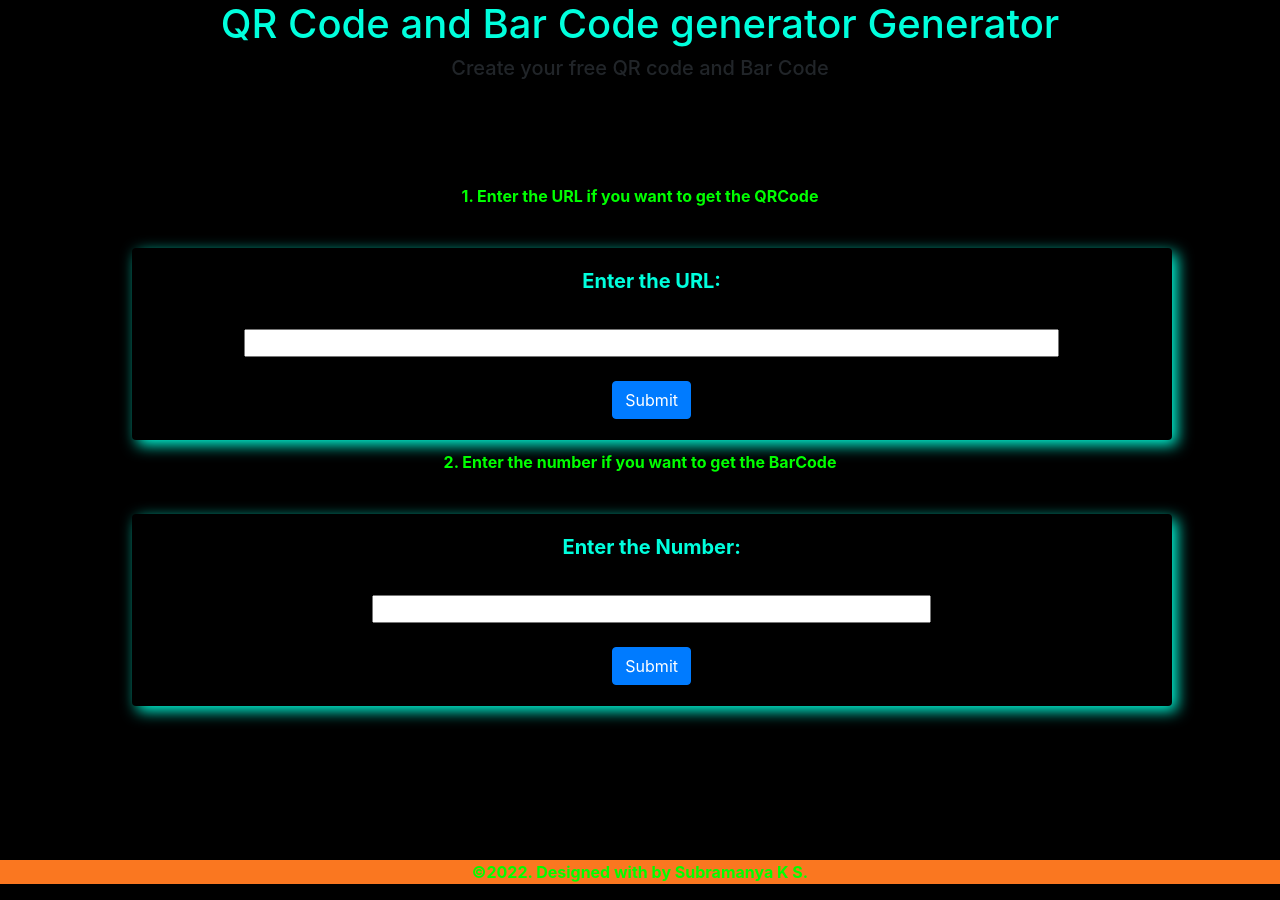
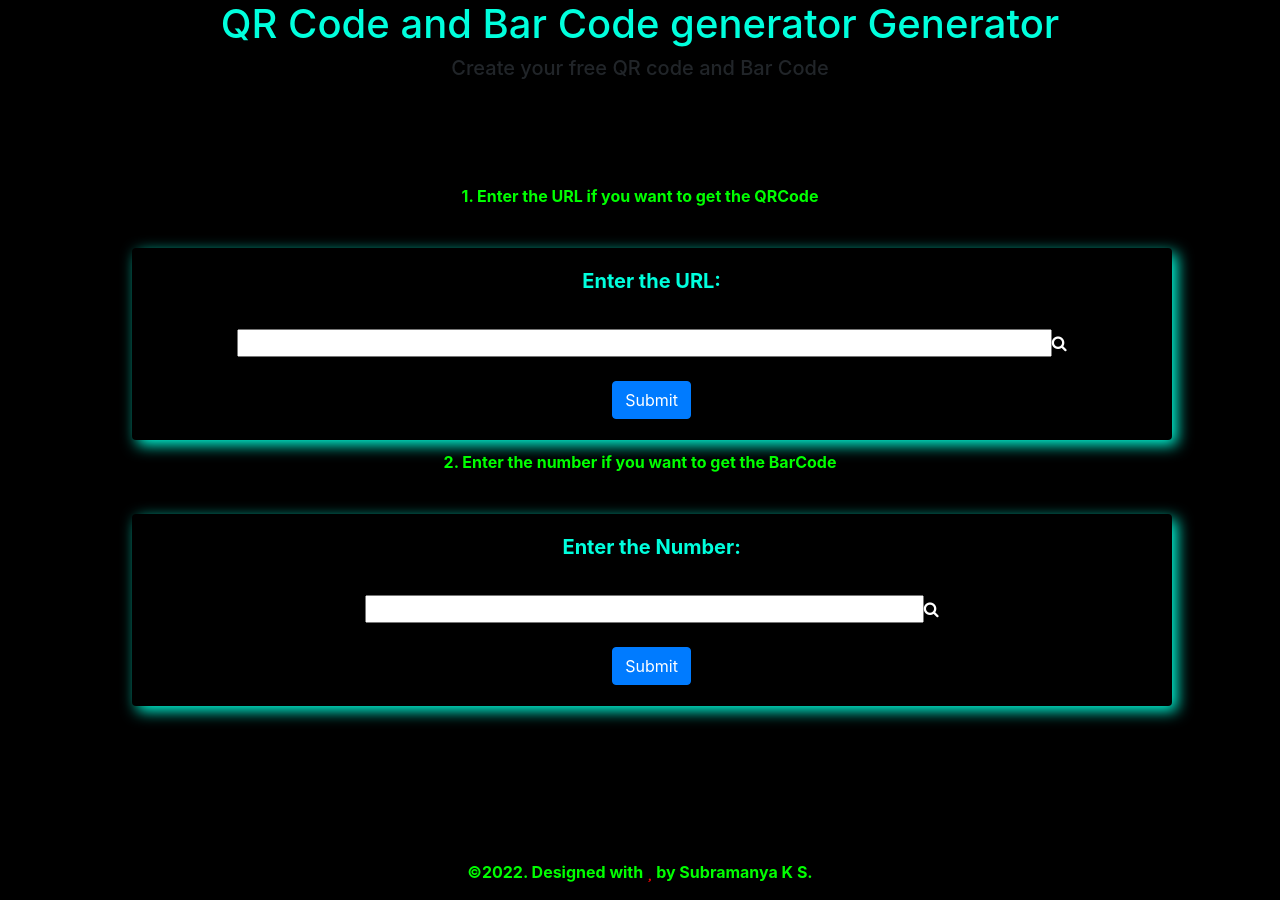
Before and after one commit to SubramanyaKS/QRCodeGenerator, a Flask app: page / in a window 1280 px wide. Run offline with Flask 2, Linux system fonts and the light colour scheme; some libraries are stand-ins or nearby versions.

Commit message:
updated index

```diff
--- a/templates/index.html
+++ b/templates/index.html
@@ -7,8 +7,10 @@
         <link rel="stylesheet" type="text/css" href="{{ url_for('static', filename='style.css')}}">
         <link rel="stylesheet" href="https://stackpath.bootstrapcdn.com/bootstrap/4.1.3/css/bootstrap.min.css"
         integrity="sha384-MCw98/SFnGE8fJT3GXwEOngsV7Zt27NXFoaoApmYm81iuXoPkFOJwJ8ERdknLPMO" crossorigin="anonymous">
-       <script src="https://ajax.googleapis.com/ajax/libs/jquery/3.5.1/jquery.min.js"></script>
+        <link rel="stylesheet" href="https://cdnjs.cloudflare.com/ajax/libs/font-awesome/4.7.0/css/font-awesome.min.css">
+        <script src="https://ajax.googleapis.com/ajax/libs/jquery/3.5.1/jquery.min.js"></script>
     </head>
+
     <body >
         <div style ="text-align:center">
             <h1>QR Code and Bar Code generator Generator</h1>
@@ -25,7 +27,7 @@
 							        <h5 class="card-title" style="text-align: center;"><b>Enter the URL:</b></h5>
 								    <br>
 
-                                    <input type="text" id="url" name="url" size="75"><br><br>
+                                    <input type="text" id="url" name="url" size="75"><i class="fa fa-search" aria-hidden="true"></i><br><br>
                                     <div>
                                         <input type="submit" class="btn btn-primary" value="Submit"><br>
                                     </div>
@@ -43,7 +45,7 @@
 							        <h5 class="card-title" style="text-align: center;"><b>Enter the Number:</b></h5>
 								    <br>
 
-                                    <input type="text" id="num" name="num" size="50"><br><br>
+                                    <input type="text" id="num" name="num" size="50"><i class="fa fa-search" aria-hidden="true"></i><br><br>
                                     <div>
                                         <input type="submit" class="btn btn-primary" value="Submit"><br>
                                     </div>
@@ -57,7 +59,7 @@
 
         </section>
         <br></br>
-        <footer style="background-color:#fa7720">
+        <footer style="background-color:#000000">
 			<p class="text-center" ><b>&copy;2022. Designed with <i class="fas fa-heart" style="color: red;"></i> by Subramanya K S.</b></p>
 		</footer>
         <script src="https://cdn.jsdelivr.net/npm/bootstrap@5.1.3/dist/js/bootstrap.bundle.min.js" integrity="sha384-ka7Sk0Gln4gmtz2MlQnikT1wXgYsOg+OMhuP+IlRH9sENBO0LRn5q+8nbTov4+1p" crossorigin="anonymous"></script>
```
